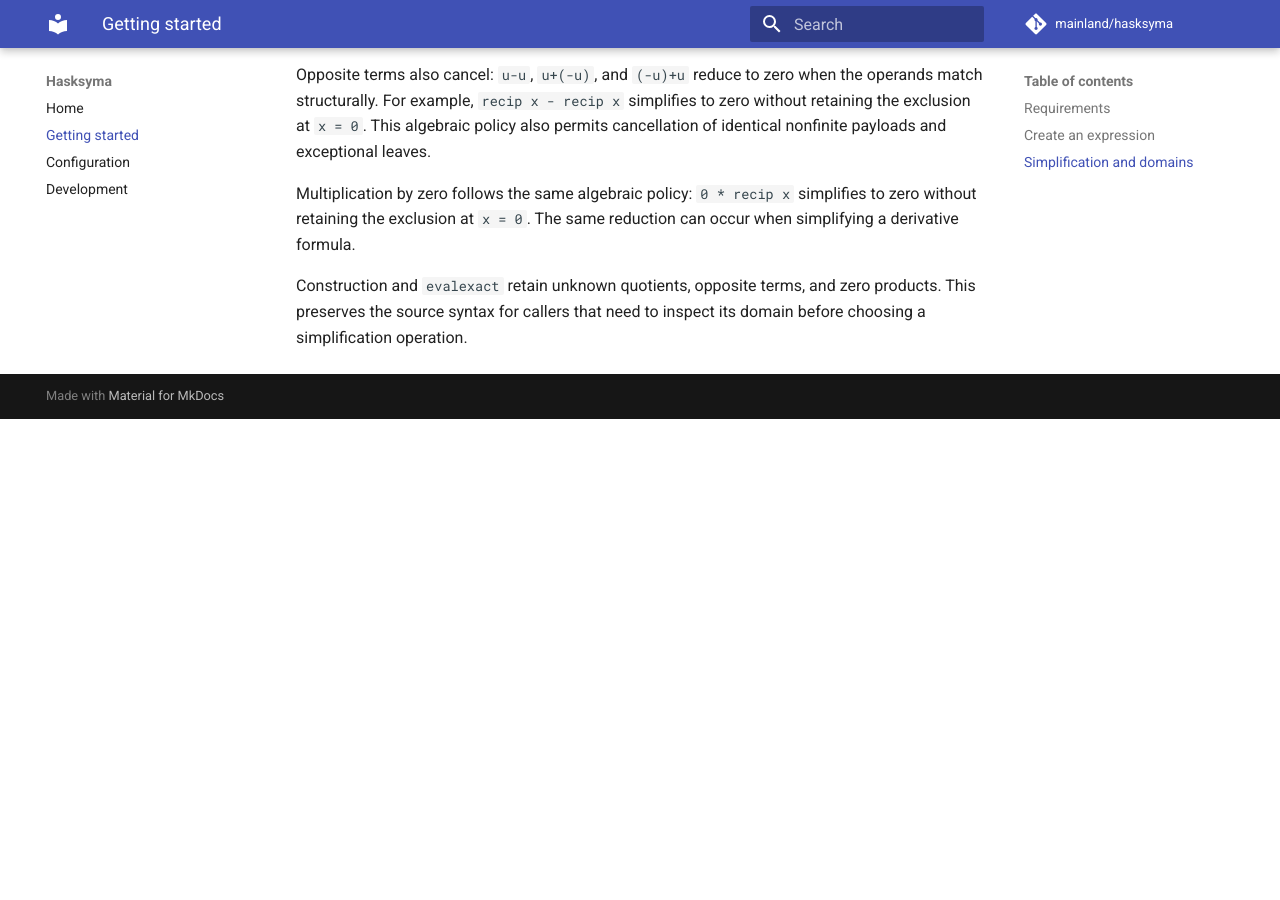
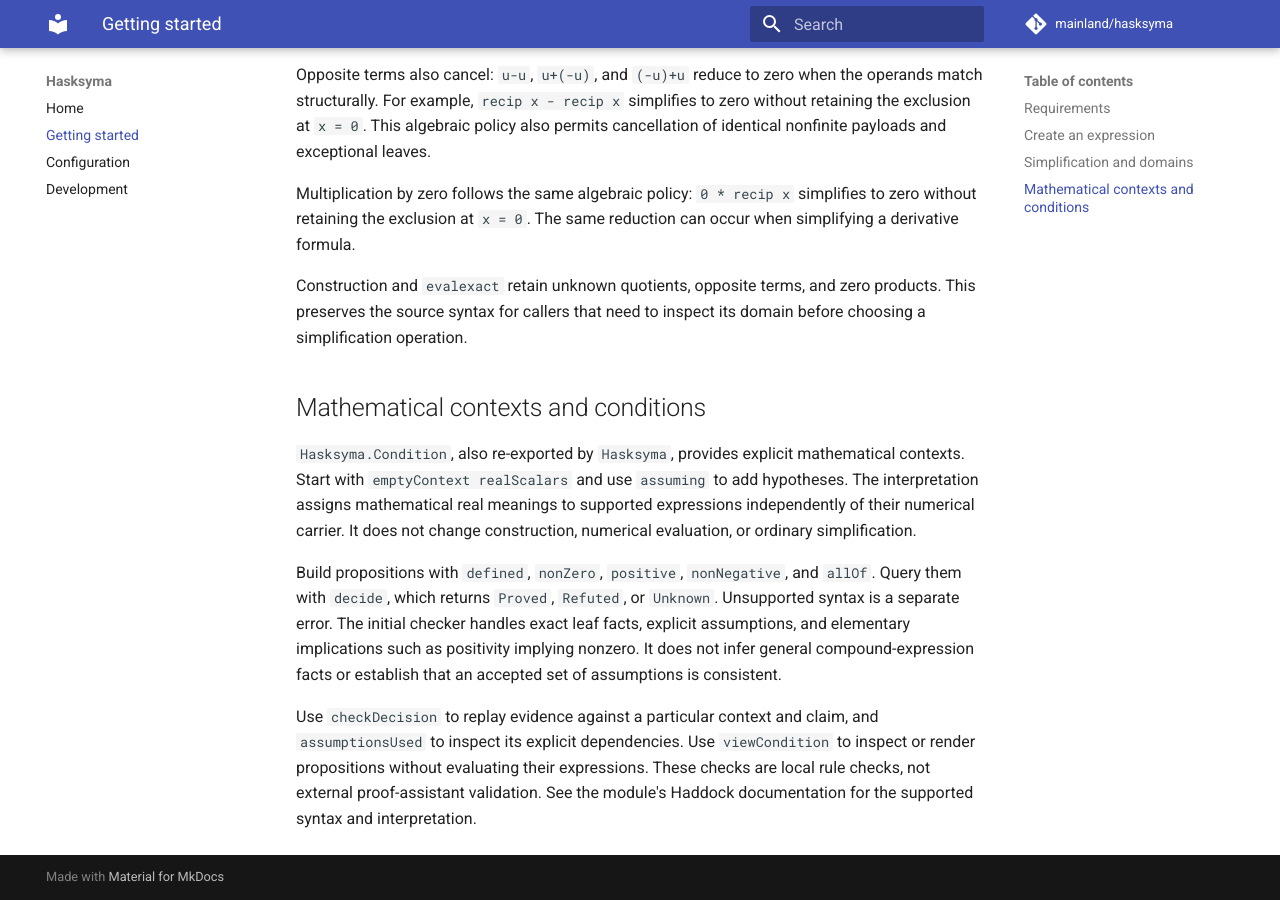
Before and after one commit to mainland/hasksyma, an MkDocs documentation site: the page built from docs/getting-started.md, in a window 1280 px wide and 900 px high, scrolled down 2172 px. Built offline with MkDocs 1.6.1 and Material for MkDocs 9.7.7, drawn with Linux system fonts in a browser that asks for light colours; comment, search, counter and statistics services are not loaded; before the commit the page ends 2591 px from its top, so only the background shows below that.

Commit message:
Add mathematical contexts and inspectable conditions.
Check elementary real predicates under explicit assumptions. Retain replayable
evidence, expose condition views, and distinguish unsupported syntax from
unknown facts.

```diff
--- a/docs/getting-started.md
+++ b/docs/getting-started.md
@@ -109,3 +109,24 @@ can occur when simplifying a derivative formula.
 Construction and `evalexact` retain unknown quotients, opposite terms, and zero
 products. This preserves the source syntax for callers that need to inspect its
 domain before choosing a simplification operation.
+
+## Mathematical contexts and conditions
+
+`Hasksyma.Condition`, also re-exported by `Hasksyma`, provides explicit
+mathematical contexts. Start with `emptyContext realScalars` and use `assuming`
+to add hypotheses. The interpretation assigns mathematical real meanings to
+supported expressions independently of their numerical carrier. It does not
+change construction, numerical evaluation, or ordinary simplification.
+
+Build propositions with `defined`, `nonZero`, `positive`, `nonNegative`, and
+`allOf`. Query them with `decide`, which returns `Proved`, `Refuted`, or
+`Unknown`. Unsupported syntax is a separate error. The initial checker handles
+exact leaf facts, explicit assumptions, and elementary implications such as
+positivity implying nonzero. It does not infer general compound-expression
+facts or establish that an accepted set of assumptions is consistent.
+
+Use `checkDecision` to replay evidence against a particular context and claim,
+and `assumptionsUsed` to inspect its explicit dependencies. Use `viewCondition`
+to inspect or render propositions without evaluating their expressions. These
+checks are local rule checks, not external proof-assistant validation. See the
+module's Haddock documentation for the supported syntax and interpretation.
```
Also changed, not shown: 5 other files.
